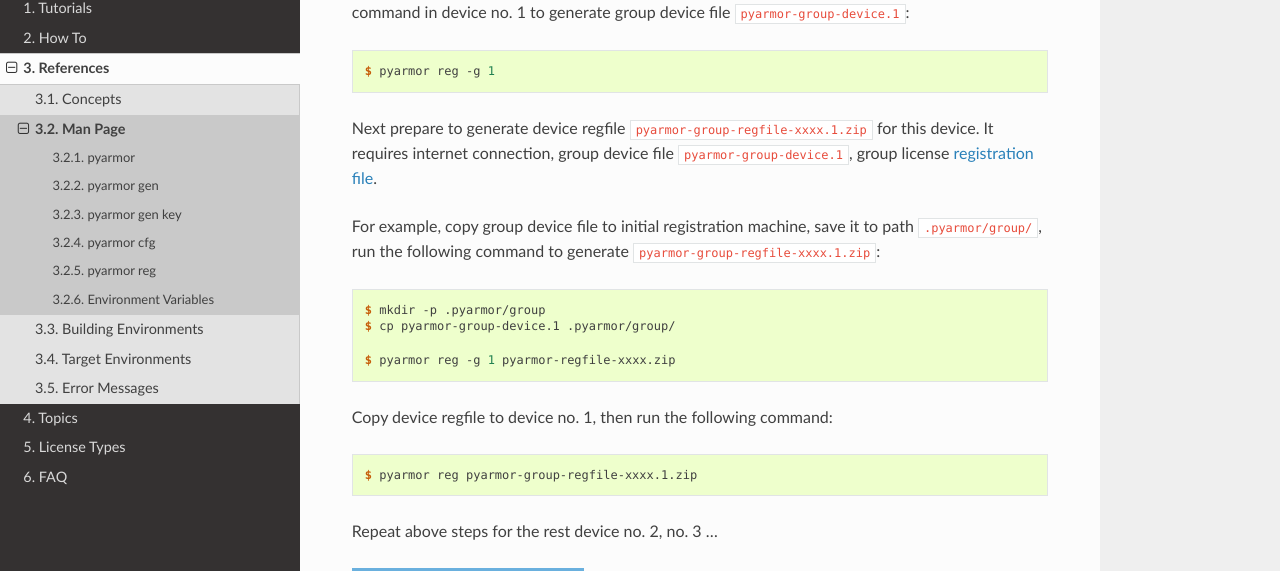
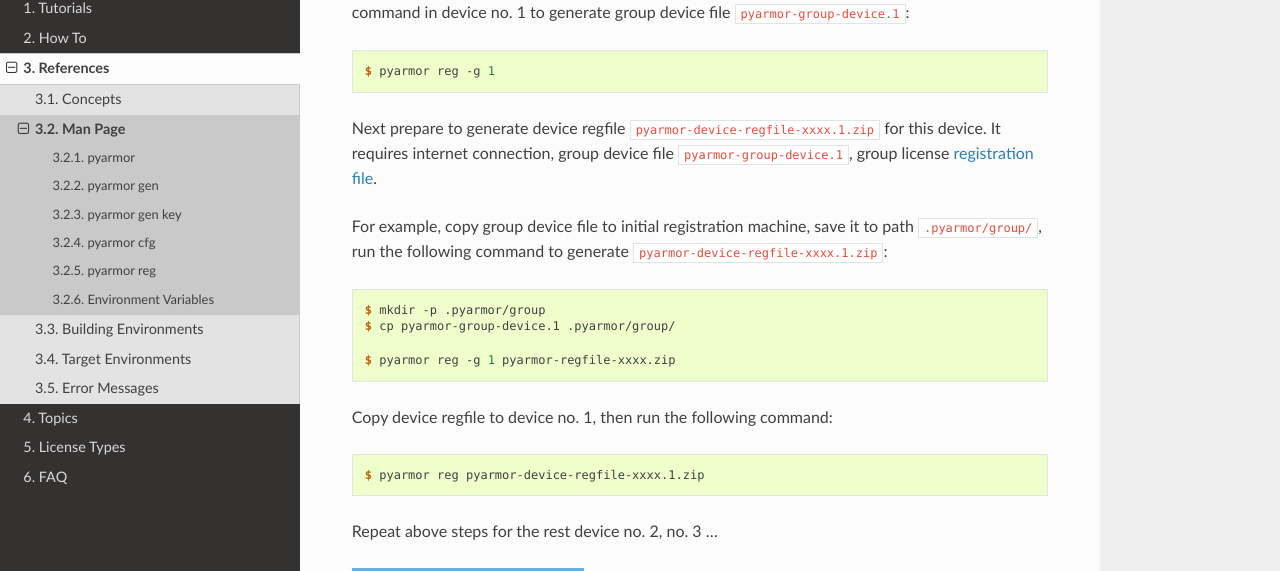
Before and after one commit to dashingsoft/pyarmor, a Sphinx documentation site: the page built from docs/reference/man.rst, in a window 1280 px wide and 900 px high, scrolled down 19309 px. Shown: the part 137-708 px from the top of the window. Built offline with Sphinx 7.4.7 and the Read the Docs theme 2.0.0, drawn with Linux system fonts in a browser that asks for light colours.

Commit message:
Refine doc

```diff
--- a/docs/how-to/register.rst
+++ b/docs/how-to/register.rst
@@ -104,7 +104,7 @@
 
 Generating offline device regfile need internet connection, Pyarmor 8.2+, group device file  ``pyarmor-group-device.1`` and group license :term:`registration file` ``pyarmor-regfile-xxxx.zip``.
 
-Copying group device file ``pyarmor-group-device.1`` to initial registration device which has internet connection, this file must be saved in the path ``.pyarmor/group/``, then run this command to generate device regfile ``pyarmor-group-regfile-xxxx.1.zip``::
+Copying group device file ``pyarmor-group-device.1`` to initial registration device which has internet connection, this file must be saved in the path ``.pyarmor/group/``, then run this command to generate device regfile ``pyarmor-device-regfile-xxxx.1.zip``::
 
     $ mkdir -p .pyarmor/group
     $ cp pyarmor-group-device.1 .pyarmor/group/
@@ -115,7 +115,7 @@
 
 Once device regfile is generated, copy it to corresponding device, then run this command to register Pyarmor::
 
-    $ pyarmor reg pyarmor-group-regfile-xxxx.1.zip
+    $ pyarmor reg pyarmor-device-regfile-xxxx.1.zip
 
 Check registration information::
 
--- a/docs/reference/man.rst
+++ b/docs/reference/man.rst
@@ -720,9 +720,9 @@
 
     $ pyarmor reg -g 1
 
-Next prepare to generate device regfile ``pyarmor-group-regfile-xxxx.1.zip`` for this device. It requires internet connection, group device file ``pyarmor-group-device.1``, group license :term:`registration file`.
+Next prepare to generate device regfile ``pyarmor-device-regfile-xxxx.1.zip`` for this device. It requires internet connection, group device file ``pyarmor-group-device.1``, group license :term:`registration file`.
 
-For example, copy group device file to initial registration machine, save it to path ``.pyarmor/group/``, run the following command to generate ``pyarmor-group-regfile-xxxx.1.zip``::
+For example, copy group device file to initial registration machine, save it to path ``.pyarmor/group/``, run the following command to generate ``pyarmor-device-regfile-xxxx.1.zip``::
 
     $ mkdir -p .pyarmor/group
     $ cp pyarmor-group-device.1 .pyarmor/group/
@@ -731,7 +731,7 @@
 
 Copy device regfile to device no. 1, then run the following command::
 
-    $ pyarmor reg pyarmor-group-regfile-xxxx.1.zip
+    $ pyarmor reg pyarmor-device-regfile-xxxx.1.zip
 
 Repeat above steps for the rest device no. 2, no. 3 ...
 
```
